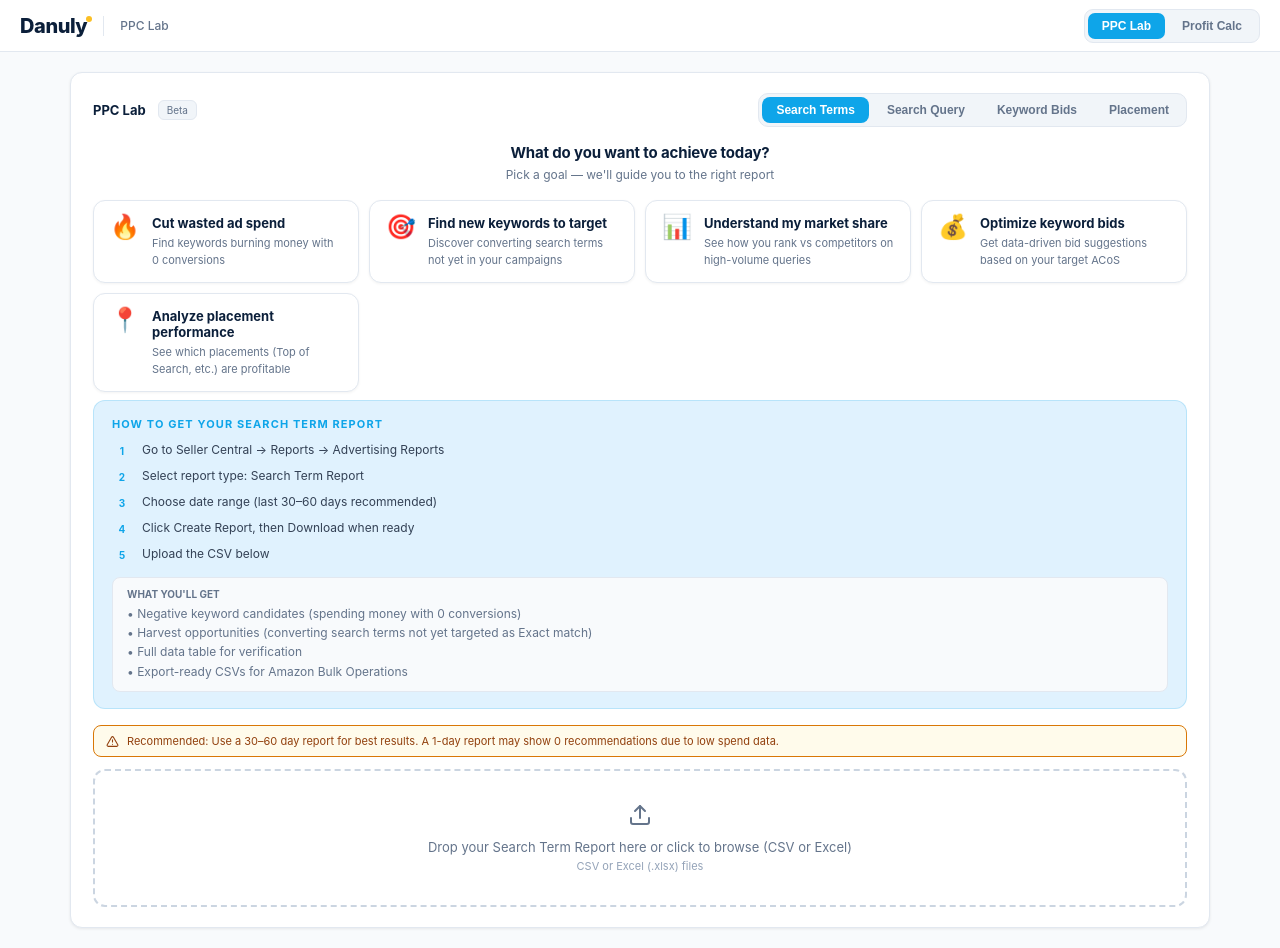
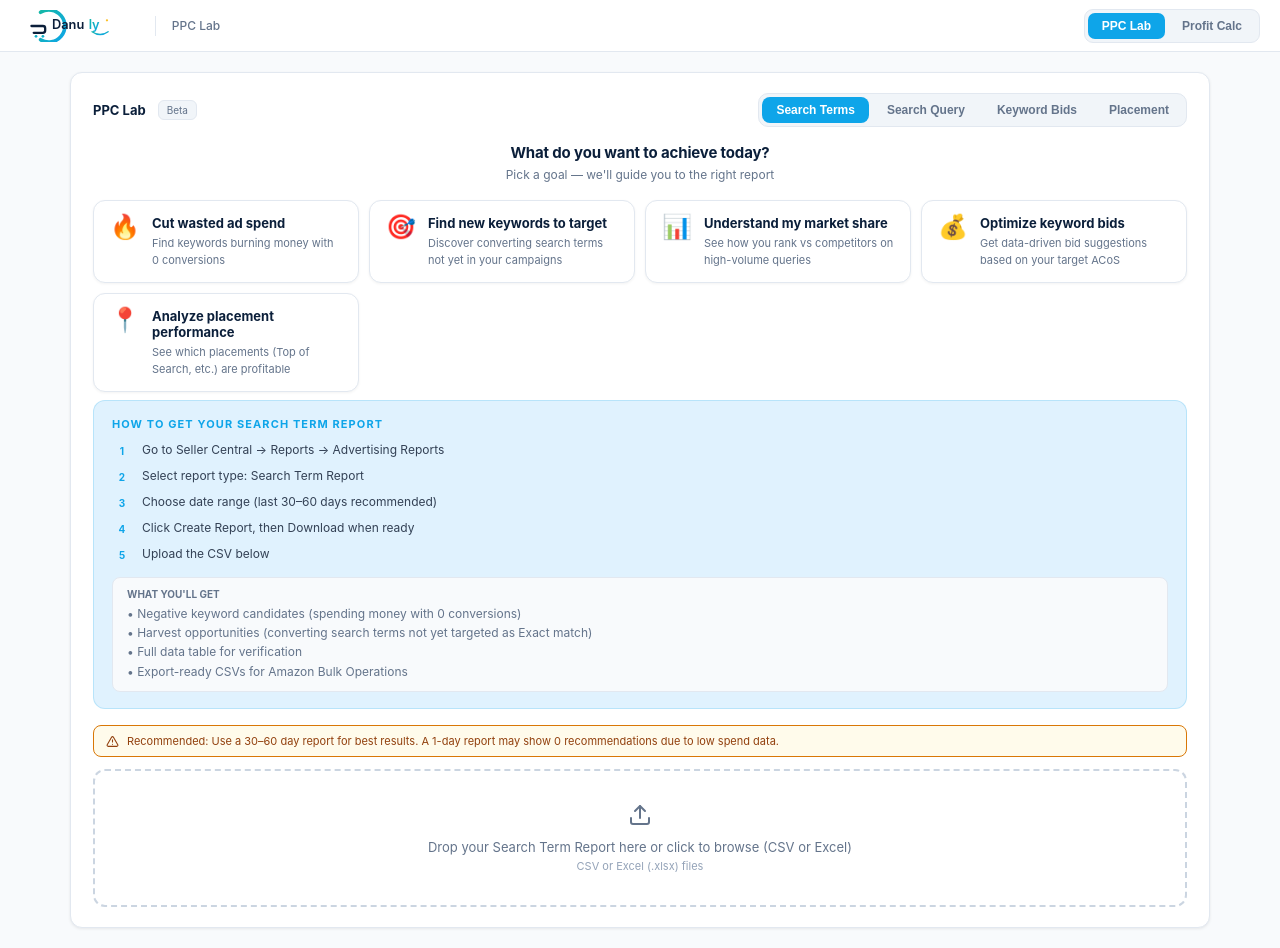
Before and after one commit to avielg-droid/amazon-calculator, a React (Vite) app: page / in a window 1280 px wide. Both pictures are taken after a click on the element 442 px from the left and 472 px from the top of the page. Built offline with nearby package versions, Linux system fonts and the light colour scheme.

Commit message:
feat: secondary logo SVG in topbar, replaces text wordmark

```diff
--- a/App.jsx
+++ b/App.jsx
@@ -195,9 +195,7 @@
   return (
     <div style={{ background: "#FFFFFF", borderBottom: `1px solid ${C.border}`, padding: "0 20px", height: 52, display: "flex", alignItems: "center", gap: 16, position: "sticky", top: 0, zIndex: 40 }}>
       <button onClick={() => onSwitch("home")} style={{ background: "none", border: "none", cursor: "pointer", padding: 0, lineHeight: 1 }}>
-        <span style={{ fontSize: 20, fontWeight: 800, color: C.navy, letterSpacing: "-0.02em", fontFamily: "Inter, ui-sans-serif, system-ui, sans-serif" }}>
-          Danul<span style={{ position: "relative", display: "inline-block" }}>y<span style={{ position: "absolute", top: 0, right: -5, width: 6, height: 6, borderRadius: "50%", background: C.yellow, display: "block" }} /></span>
-        </span>
+        <img src="/danuly-logo-secondary.svg" alt="Danuly" style={{ height: 32, width: "auto", display: "block" }} />
       </button>
       <div className="topbar-divider" style={{ width: 1, height: 20, background: C.border }} />
       <span className="topbar-tool-name" style={{ fontSize: 12, color: C.muted, fontWeight: 500 }}>{activeTool === "calculator" ? "Profit Calculator" : "PPC Lab"}</span>
```
Also changed, not shown: public/danuly-logo-secondary.svg (added).
